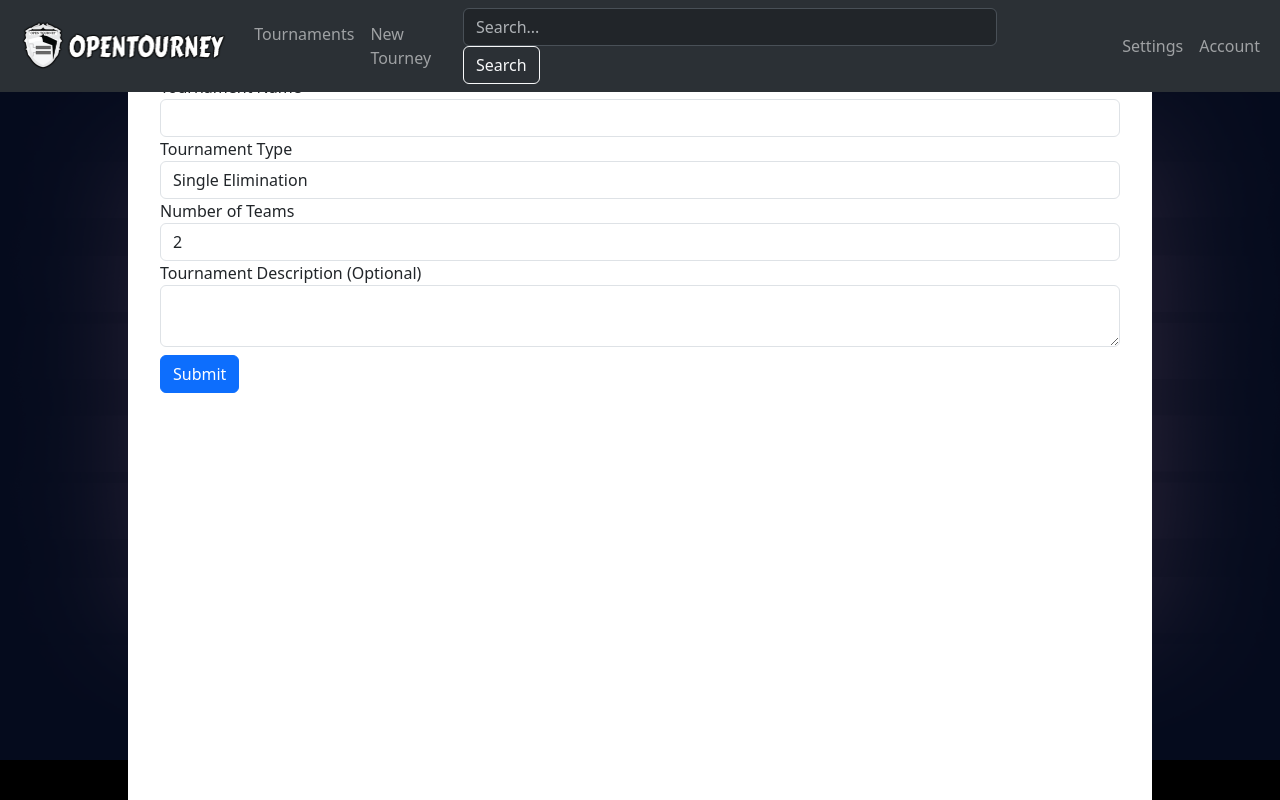
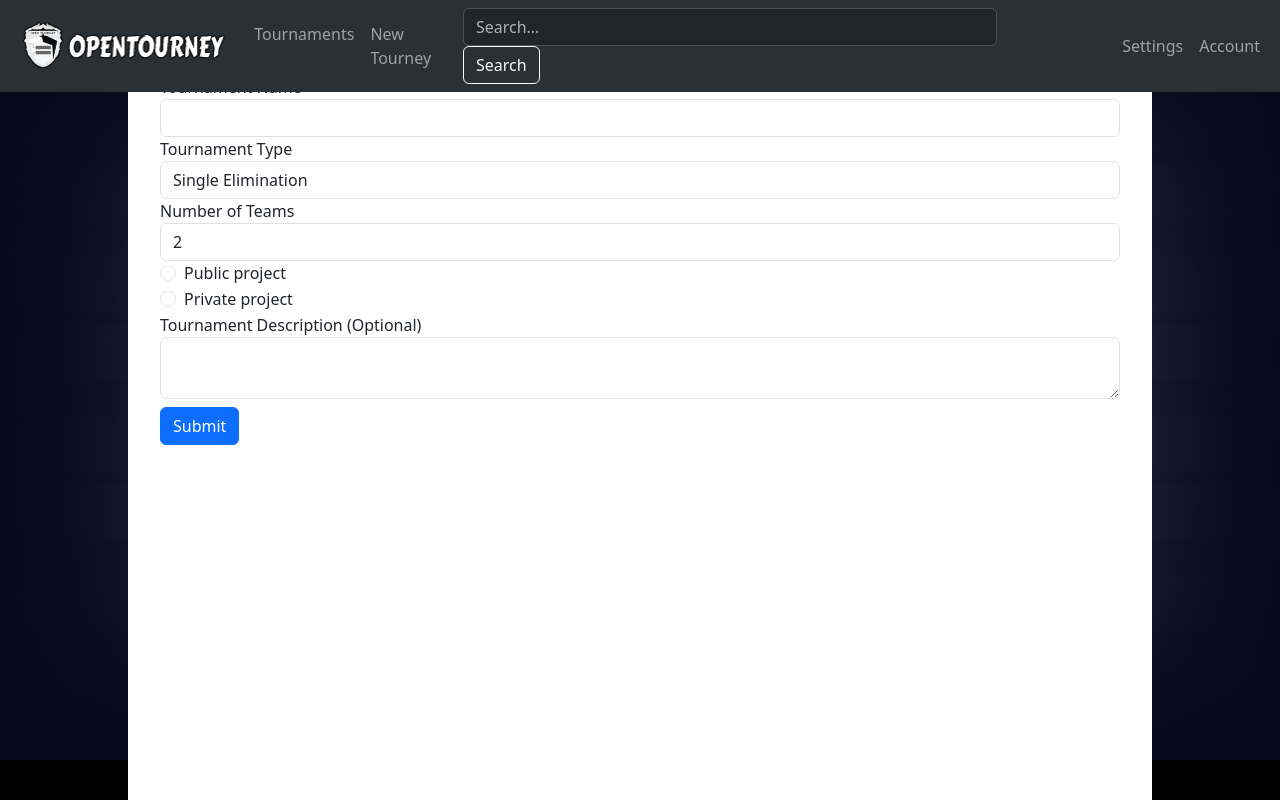
Before and after one commit to Dylan-Shakespear/OpenTourney, a Django app: page /tourney/new in a window 1280 px wide. Run offline with Django 4.2, Linux system fonts and the light colour scheme.

Commit message:
Added public private options and changed Tournament so each has a specific user attached to them

```diff
--- a/OpenTourney/Tournament/models.py
+++ b/OpenTourney/Tournament/models.py
@@ -17,6 +17,8 @@ class TournamentObject(models.Model):
     description = models.TextField(blank=True)
     num_teams = models.IntegerField()
     tournament_type = models.CharField(max_length=2, choices=TOURNAMENT_TYPES, default=SINGLE_ELIMINATION)
+    user = models.ForeignKey(User, null=True, blank=True, on_delete=models.SET_NULL, related_name='tourney')
+    public = models.BooleanField(default=False)
 
     def __init__(self, *args, **kwargs):
         super().__init__(*args, **kwargs)
@@ -24,7 +26,7 @@ class TournamentObject(models.Model):
 
 class Team(models.Model):
     name = models.CharField(max_length=255)
-    user = models.OneToOneField(User, null=True, blank=True, on_delete=models.SET_NULL, related_name='team')
+    user = models.ForeignKey(User, null=True, blank=True, on_delete=models.SET_NULL, related_name='team')
     tournament = models.ForeignKey(TournamentObject, on_delete=models.CASCADE, related_name='teams')
     position = models.IntegerField()
 
--- a/OpenTourney/Tournament/templates/Tournament/new.html
+++ b/OpenTourney/Tournament/templates/Tournament/new.html
@@ -27,6 +27,16 @@
                 </select>
         </div>
         <div class="form-group">
+            <div class="form-check">
+                <input class="form-check-input" type="radio" value="public" id="public" name="public">
+                <label class="form-check-label" for="public">Public project</label>
+            </div>
+            <div class="form-check">
+                <input class="form-check-input" type="radio" value="private" id="private" name="public">
+                <label class="form-check-label" for="private">Private project</label>
+            </div>
+        </div>
+        <div class="form-group">
             <label for="desc">Tournament Description (Optional)</label>
             <textarea class="form-control" id="desc" name="desc"></textarea>
         </div>
--- a/OpenTourney/Tournament/views.py
+++ b/OpenTourney/Tournament/views.py
@@ -28,7 +28,12 @@ def new_tourney(request):
         tournament_type = request.POST.get('type', '')
         teams = request.POST.get('teams', '')
         desc = request.POST.get('desc', '')
+        public_choice = request.POST.get('public', '')
+        if public_choice == "public":
+            public = True
+        else:
+            public = False
         created_tourney = TournamentObject(name=name, tournament_type=tournament_type, num_teams=teams,
-                                           description=desc)
+                                           description=desc, public=public, user=request.user)
         created_tourney.save()
     return render(request, 'Tournament/new.html', {})
```
